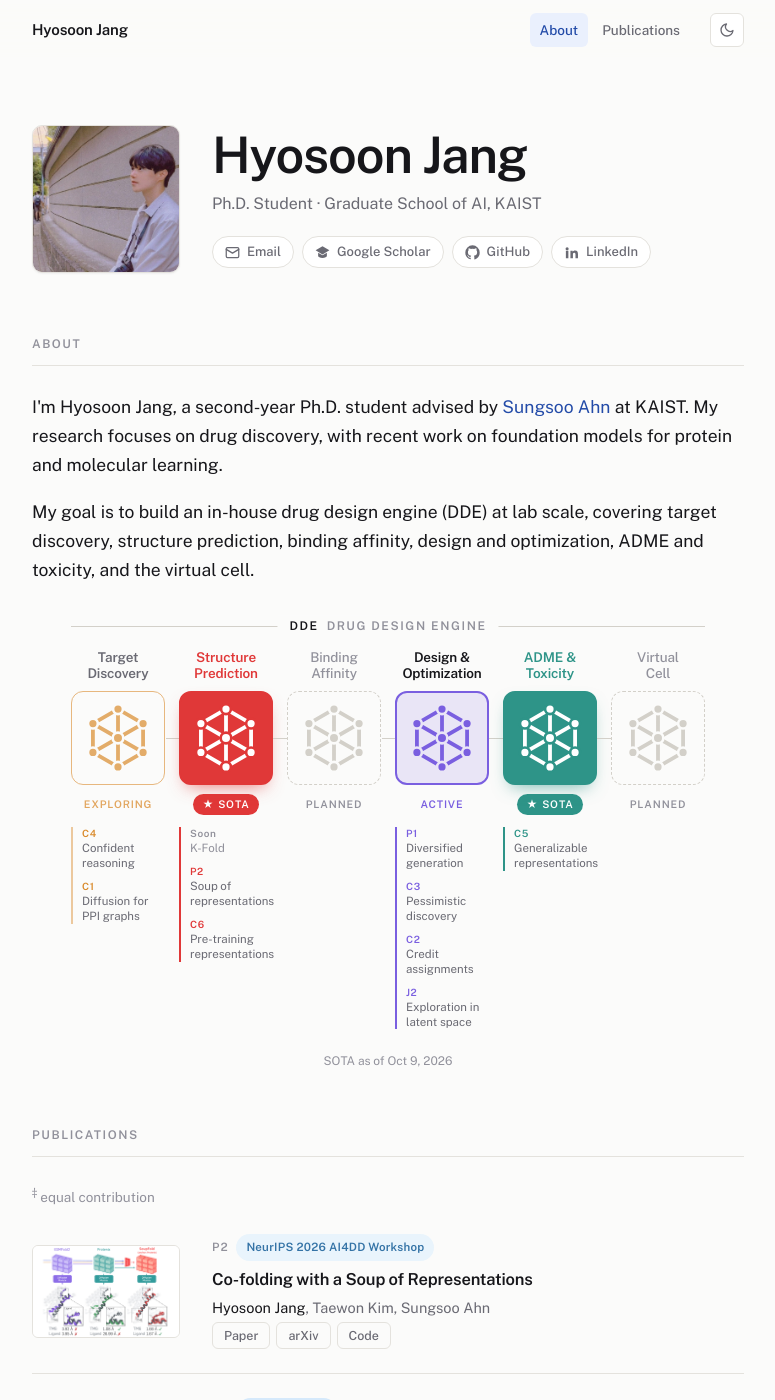
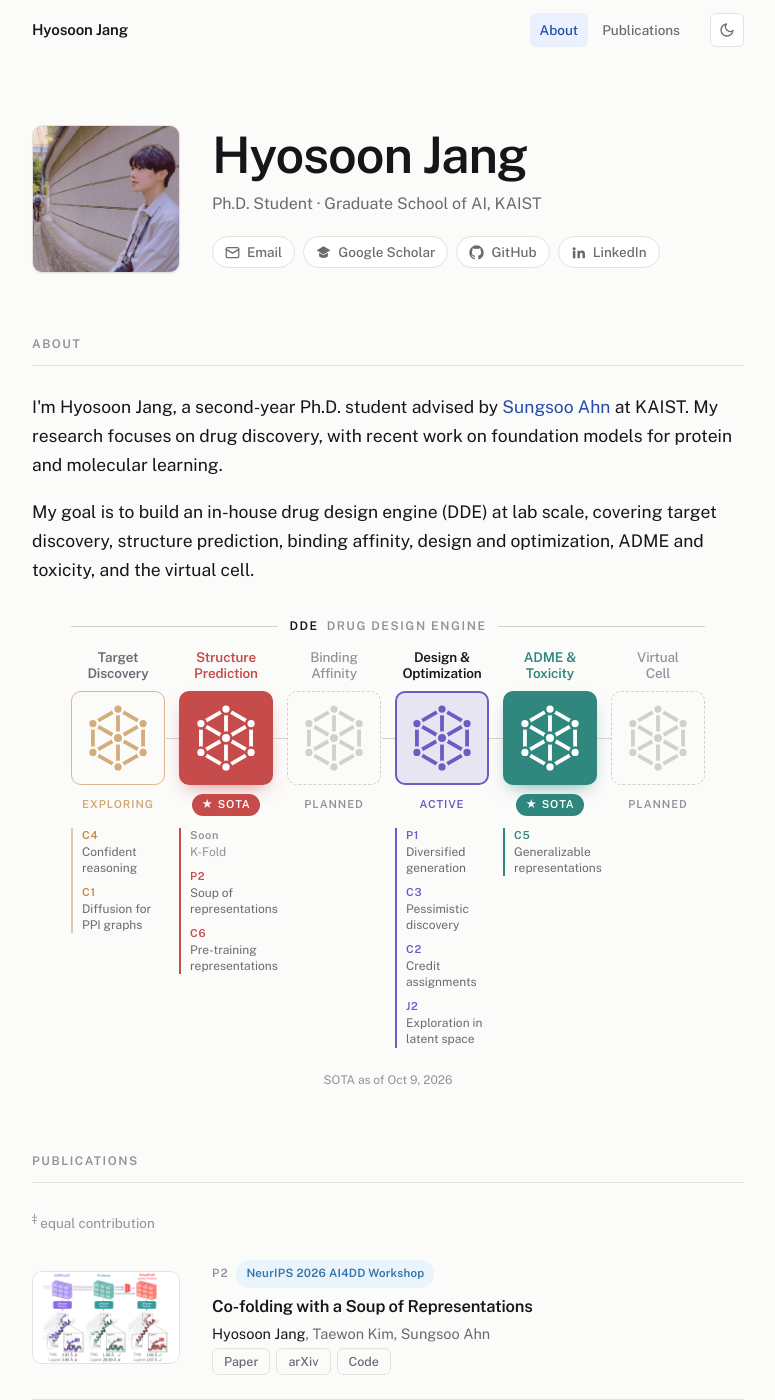
Before and after one commit to hsjang0/hsjang, a Jekyll site: the page built from index.html, in a window 1280 px wide and 1400 px high. Shown: the whole window, without its empty margins (252-1027 px from the left). Built offline with Jekyll 4.4.1, drawn with Linux system fonts in a browser that asks for light colours.

Commit message:
Harmonise the page's type, radii, spacing and palette
One 10px radius for every picture box, no weights above 600, the
pipeline's small text up a step, 56px above every section, 13.5px for all
small UI text, and the pipeline's stage colours muted to the saturation of
the publication badges so the page reads as one palette.

Co-Authored-By: Claude Opus 5.5 <noreply@anthropic.com>

```diff
--- a/_data/research.yaml
+++ b/_data/research.yaml
@@ -5,21 +5,22 @@
 #            explore  light tint
 #            planned  grey, no work yet
 # name     : `|` marks the line break, so every label sits on two lines
-# color    : the stage's hue (ignored for planned stages)
+# color    : the stage's hue, kept at the muted saturation of the site's
+#            badge colours so the two read as one palette (ignored for planned stages)
 # papers   : chips under the tile; `tag` links to that paper's entry in
 #            Publications. Leave `tag` out for work that is not public yet.
 #            List the most recent work first.
 updated: "Oct 9, 2026"
 stages:
   - name: "Target|Discovery"
-    color: "#d98a2b"
+    color: "#c58a45"
     status: explore
     papers:
       - { tag: "C4", label: "Confident reasoning" }
       - { tag: "C1", label: "Diffusion for PPI graphs" }
 
   - name: "Structure|Prediction"
-    color: "#e03838"
+    color: "#c64b4b"
     status: sota
     papers:
       - { label: "K-Fold", note: "coming soon" }
@@ -30,7 +31,7 @@ stages:
     status: planned
 
   - name: "Design &|Optimization"
-    color: "#7a5fe0"
+    color: "#6a5cc4"
     status: active
     papers:
       - { tag: "P1", label: "Diversified generation" }
@@ -39,7 +40,7 @@ stages:
       - { tag: "J2", label: "Exploration in latent space" }
 
   - name: "ADME &|Toxicity"
-    color: "#2e9488"
+    color: "#2f877e"
     status: sota
     papers:
       - { tag: "C5", label: "Generalizable representations" }
```
Also changed, not shown: libs/custom/site.css.
